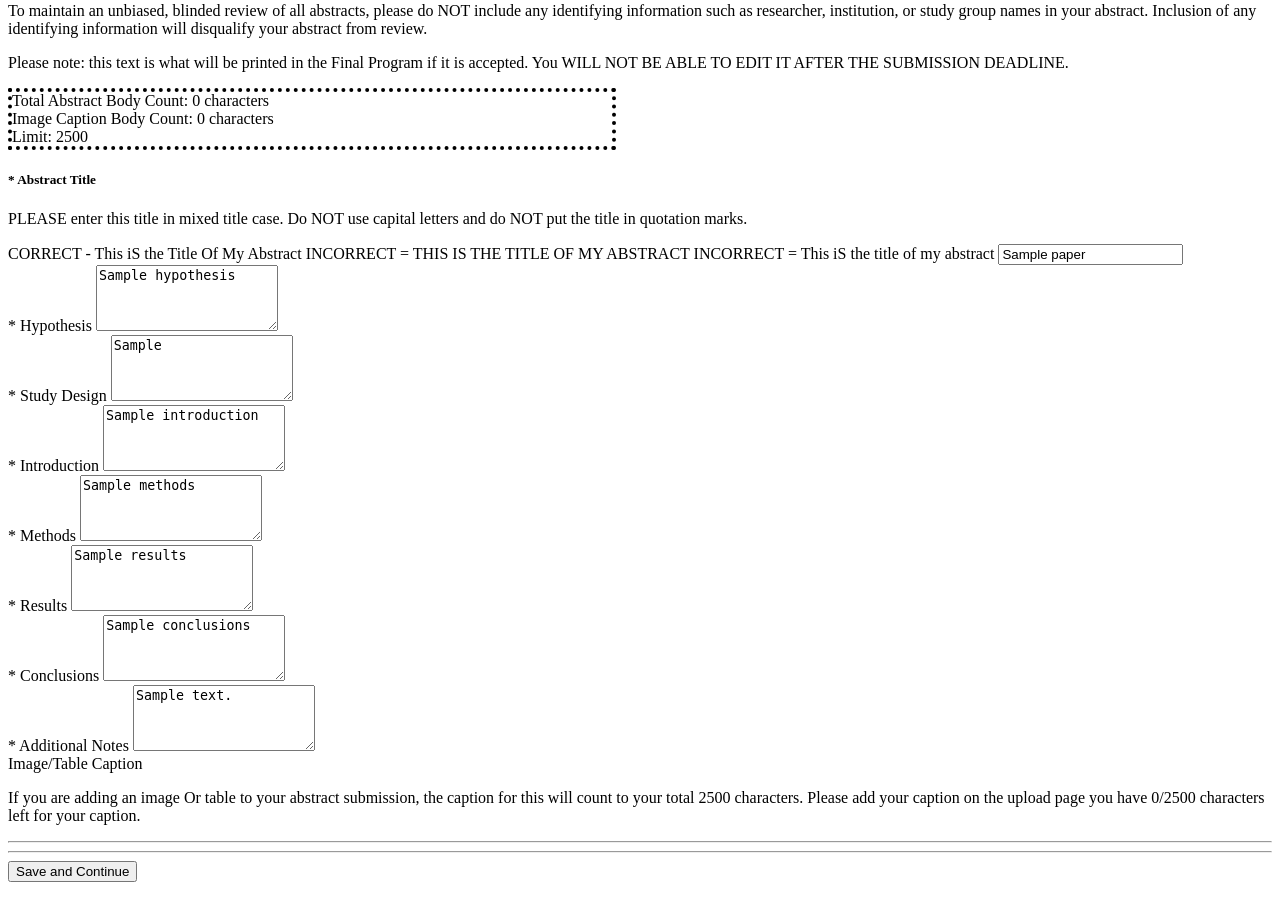
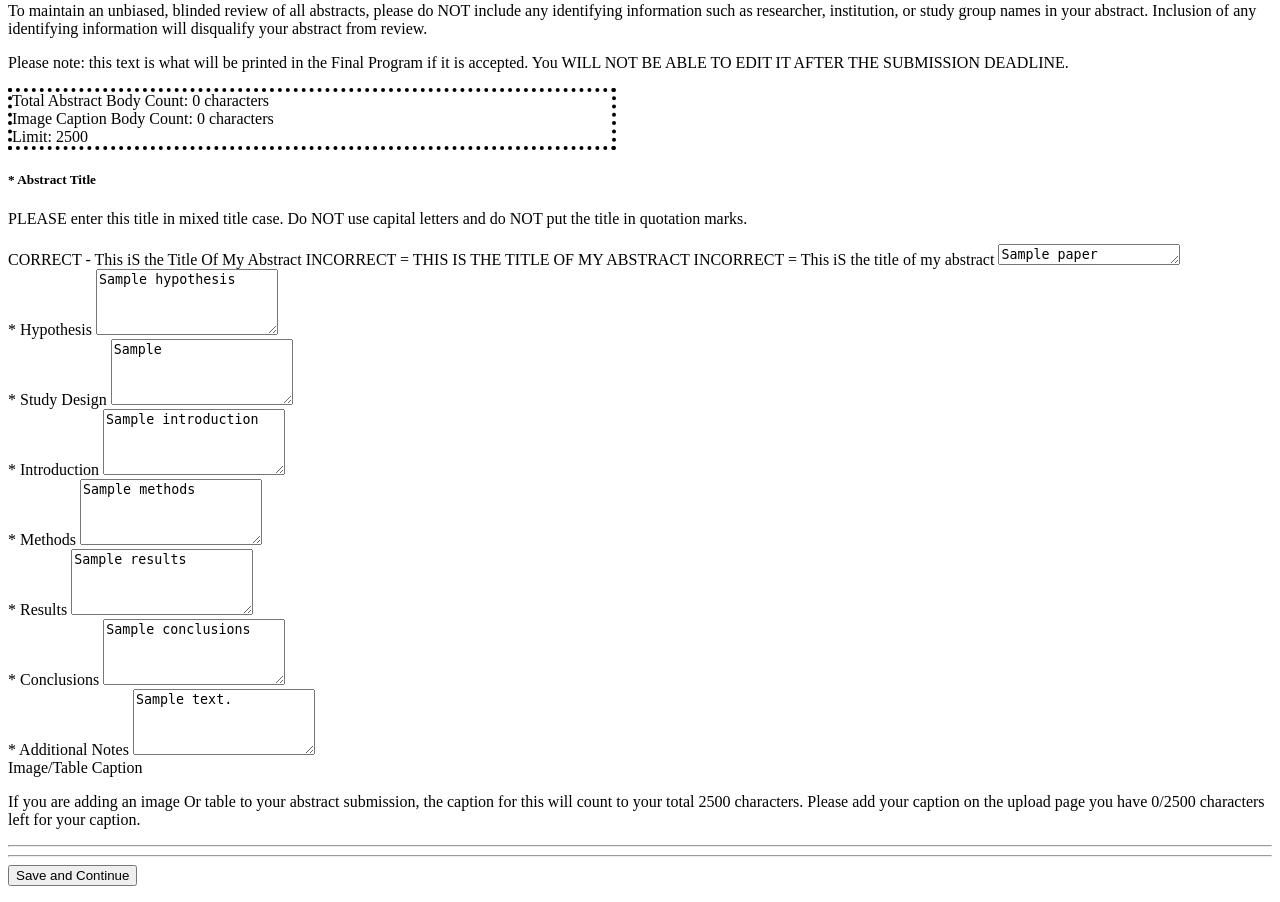
Before and after one commit to slive3718/abstract_asia_pacific, a CodeIgniter 4 app: template app/Views/event/papers_submission.php in a window 1280 px wide. Shown: the part 1666-2568 px from the top of the page. Run offline with PHP 8.4 and a stand-in for CodeIgniter, Linux system fonts and the light colour scheme; the template is opened without the code that fills it: most values are stand-ins (such as "Sample title", 1, 10 or a date in 2020); data that the repository does not hold is empty; some libraries are stand-ins or nearby versions.

Commit message:
title include on count

```diff
--- a/app/Views/event/papers_submission.php
+++ b/app/Views/event/papers_submission.php
@@ -120,7 +120,8 @@
                             </h5>
                             <p>PLEASE enter this title in mixed title case. Do NOT use capital letters and do NOT put the title in quotation marks.</p>
                             <label for="abstract_title">CORRECT - This iS the Title Of My Abstract INCORRECT = THIS IS THE TITLE OF MY ABSTRACT INCORRECT = This iS the title of my abstract</label>
-                            <input type="text" name="abstract_title" id="abstract_title" class="form-control" placeholder="Abstract Title" value="<?=(!empty($paper) ? $paper['title'] : '')?>">
+                            <textarea name="abstract_title" id="abstract_title" class="form-control countWords mt-2" rows="1" placeholder="Abstract Title" ><?=(!empty($paper) ? $paper['title'] : '')?></textarea>
+                            <label class="counted_words fw-bolder"></label>
                         </div>
                     </div>
                 </div>
```
